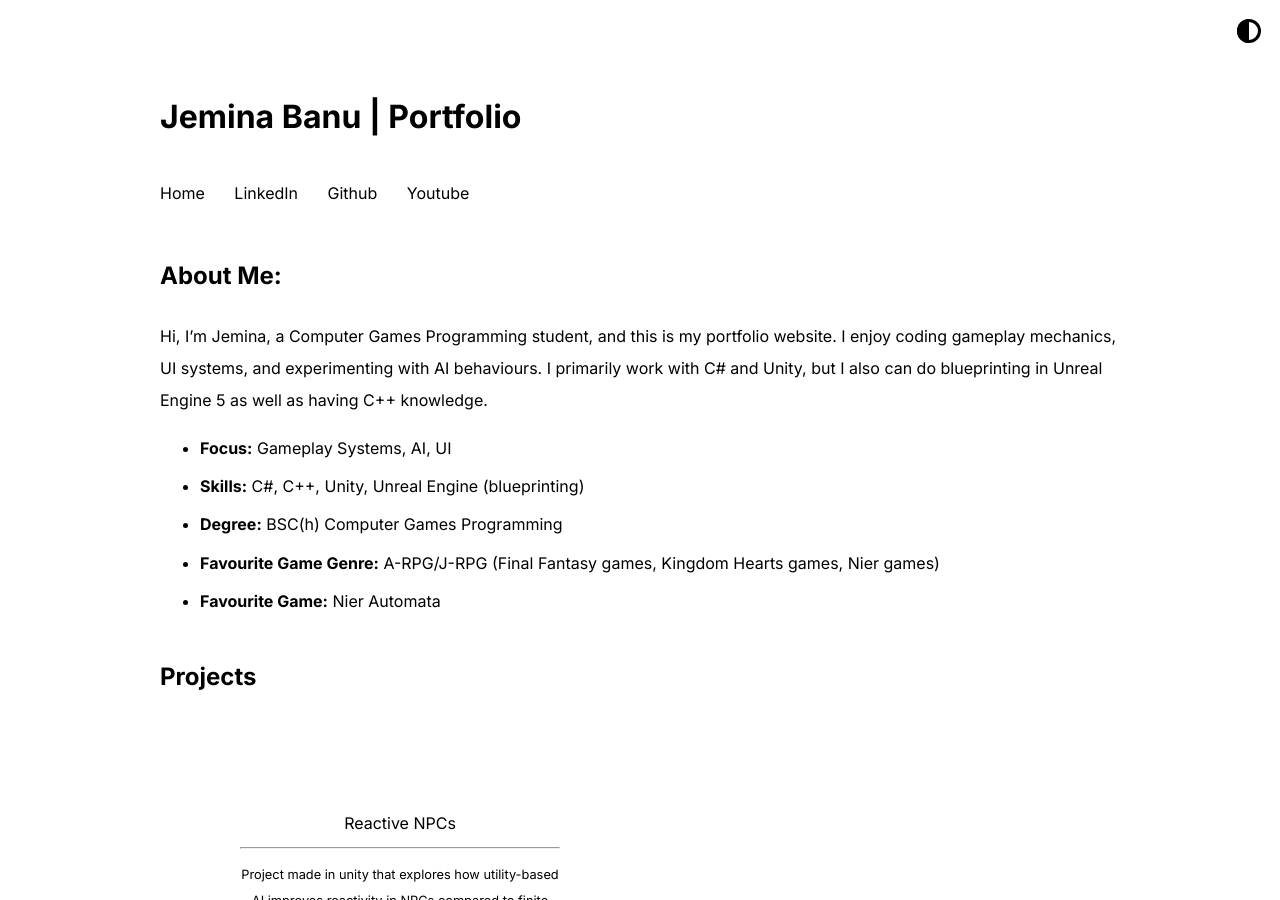
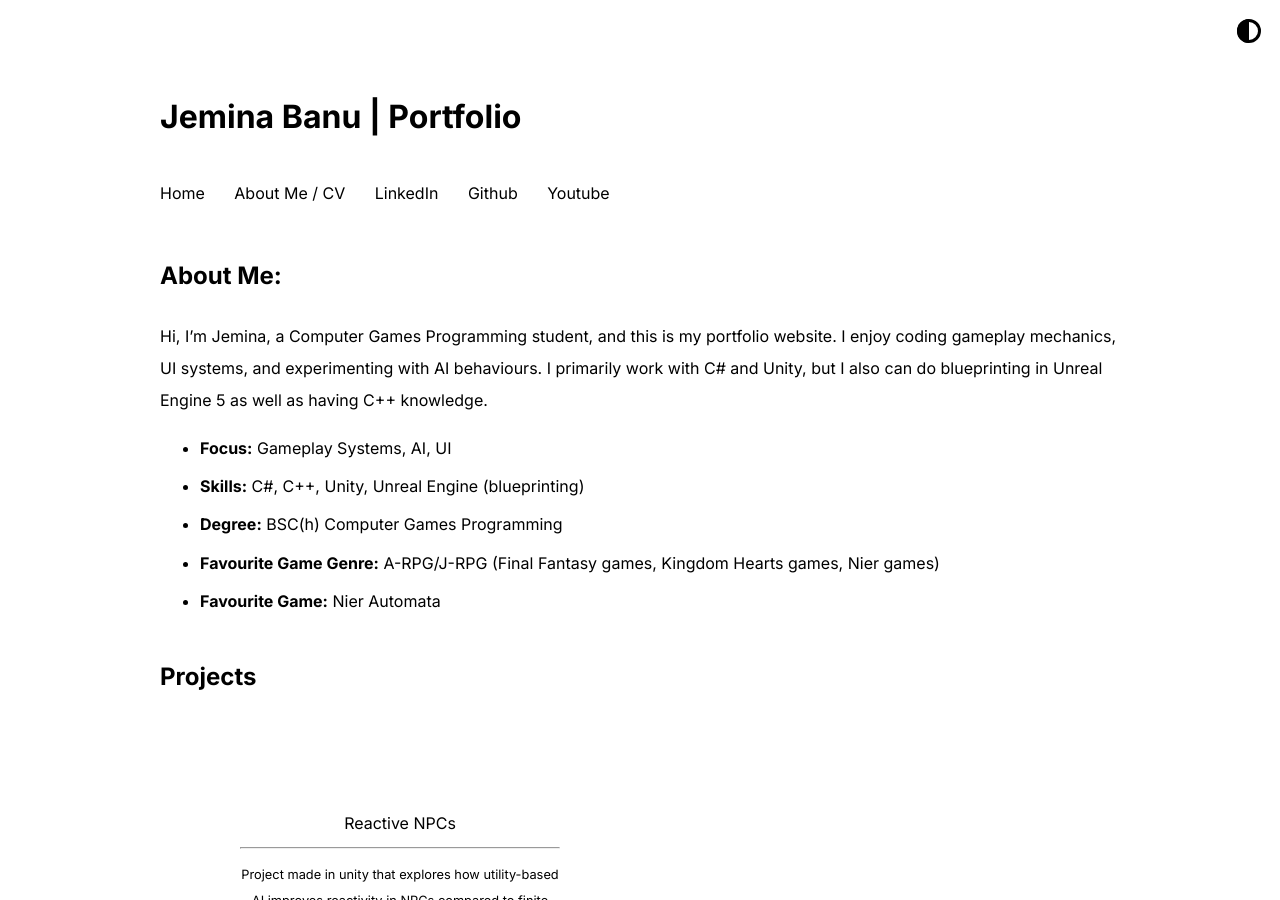
Before and after one commit to Jem-exe/jem-exe.github.io, a Jekyll site: the page built from index.md, in a window 1280 px wide and 900 px high. Built offline with Jekyll 4.4.1, drawn with Linux system fonts in a browser that asks for light colours.

Commit message:
Added navbar

```diff
--- a/_data/home.yml
+++ b/_data/home.yml
@@ -5,6 +5,10 @@ home:
 navbar_entries:
   - title: Home
     url: https://jem-exe.github.io
+
+  - title: About Me / CV
+    url: https://jem-exe.github.io
+
   - title: LinkedIn
     url: https://uk.linkedin.com/in/jemina-banu-5557a9261
 
```
